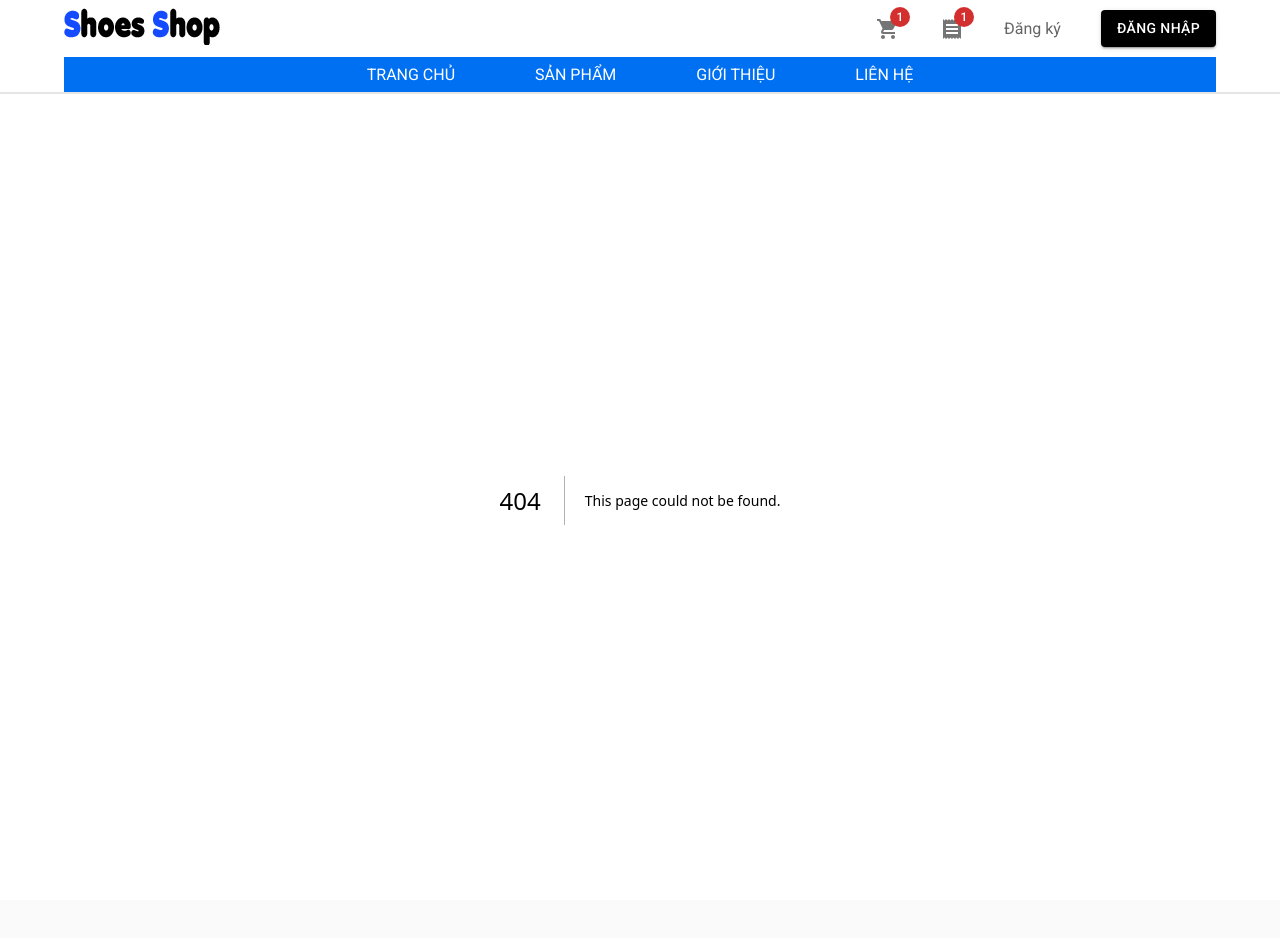
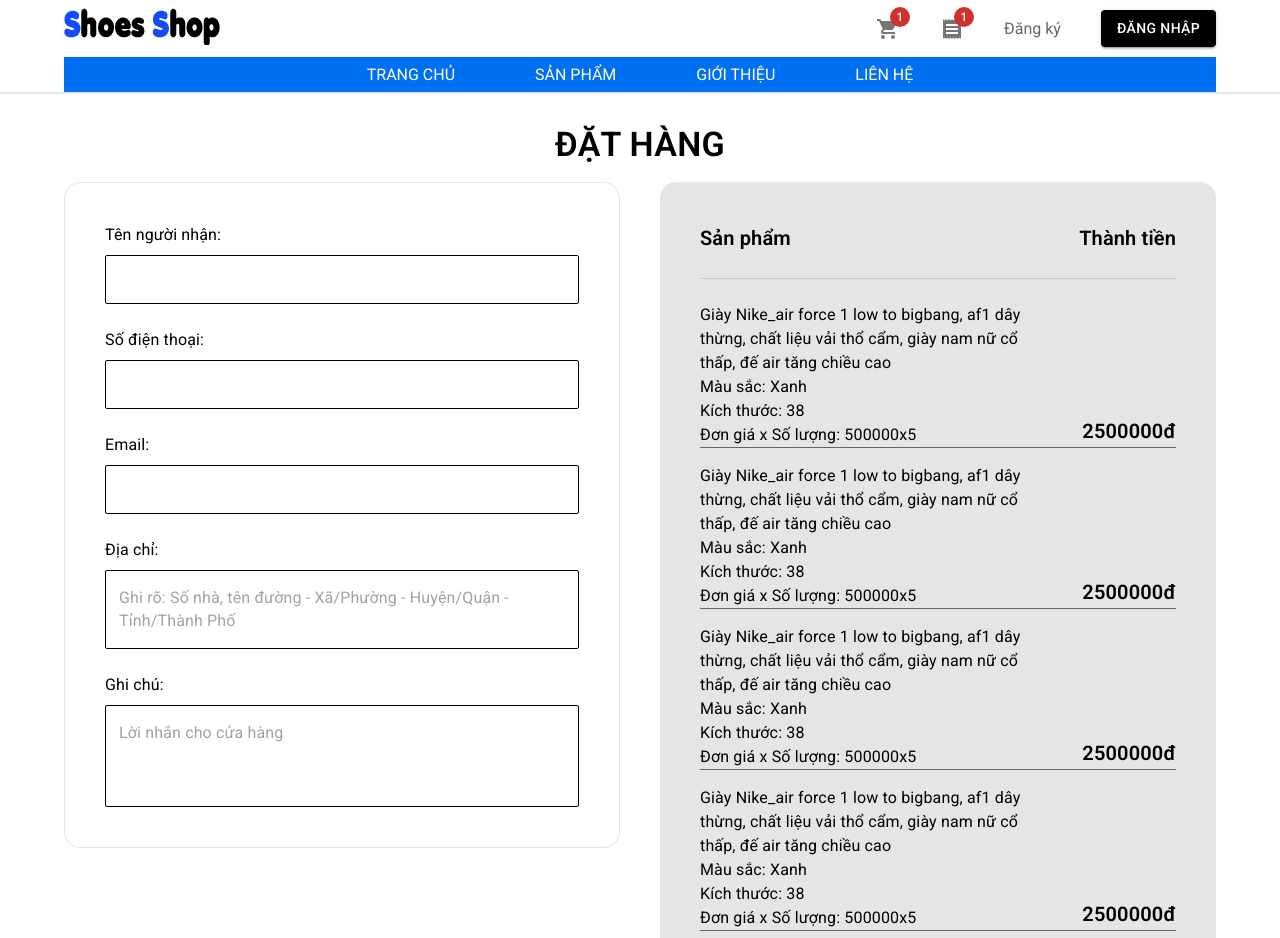
Before and after one commit to loinvl/shoes-shop-frontend, a Next.js app: page /checkout in a window 1280 px wide. Before the commit this address had no page. Shown: the top 938 px of the page. Built offline with nearby package versions, Linux system fonts and the light colour scheme.

Commit message:
checkout page ui

```diff
--- a/components/StyledTextField.jsx
+++ b/components/StyledTextField.jsx
@@ -15,14 +15,14 @@ const PrimaryInput = styled(TextField)({
 
 const NumberInput = styled(PrimaryInput)({
   "& input[type=number]": {
-    "-moz-appearance": "textfield",
+    "MozAppearance": "textfield",
   },
   "& input[type=number]::-webkit-outer-spin-button": {
-    "-webkit-appearance": "none",
+    "WebkitAppearance": "none",
     margin: 0,
   },
   "& input[type=number]::-webkit-inner-spin-button": {
-    "-webkit-appearance": "none",
+    "WebkitAppearance": "none",
     margin: 0,
   },
 });
--- /dev/null
+++ b/components/checkout/PurchaseInfo.jsx
@@ -0,0 +1,30 @@
+import { Box, Stack, Typography } from "@mui/material";
+import { NumberInput, PrimaryInput } from "../StyledTextField";
+import styleColors from "@/styles/styleColors";
+
+export default function PurchaseInfo() {
+  return (
+    <Stack p={5} gap={3} sx={{border: `1px solid ${styleColors.cloudyGray}`, borderRadius: "1em"}}>
+      <Box>
+        <Typography mb={1}>Tên người nhận:</Typography>
+        <PrimaryInput fullWidth></PrimaryInput>
+      </Box>
+      <Box>
+        <Typography mb={1}>Số điện thoại:</Typography>
+        <NumberInput type="number" fullWidth></NumberInput>
+      </Box>
+      <Box>
+        <Typography mb={1}>Email:</Typography>
+        <PrimaryInput fullWidth></PrimaryInput>
+      </Box>
+      <Box>
+        <Typography mb={1}>Địa chỉ:</Typography>
+        <PrimaryInput fullWidth multiline rows={2} placeholder="Ghi rõ: Số nhà, tên đường - Xã/Phường - Huyện/Quận - Tỉnh/Thành Phố"></PrimaryInput>
+      </Box>
+      <Box>
+        <Typography mb={1}>Ghi chú:</Typography>
+        <PrimaryInput fullWidth multiline rows={3} placeholder="Lời nhắn cho cửa hàng"></PrimaryInput>
+      </Box>
+    </Stack>
+  );
+}
--- /dev/null
+++ b/components/checkout/PurchaseOrder.jsx
@@ -0,0 +1,45 @@
+import styleColors from "@/styles/styleColors";
+import { Box, Divider, Stack, Typography } from "@mui/material";
+
+export default function PurchaseOrder({ orders }) {
+  return (
+    <Stack p={5} gap={3} sx={{ borderRadius: "1em", backgroundColor: styleColors.cloudyGray }}>
+      <Box display="flex" justifyContent="space-between">
+        <Typography variant="h6" fontWeight="600">Sản phẩm</Typography>
+        <Typography variant="h6" fontWeight="600">Thành tiền</Typography>
+      </Box>
+      <Divider />
+      <Stack gap={2}>
+        {orders.map((order, index) => (
+          <Box key={index} display="flex" justifyContent="space-between" alignItems="end" gap={3} sx={{borderBottom: `1px solid ${styleColors.metalGray}`}}>
+            <Box flex={3}>
+              <Typography>{order.shoesModelName}</Typography>
+              <Typography>Màu sắc: {order.color}</Typography>
+              <Typography>Kích thước: {order.size}</Typography>
+              <Typography>Đơn giá x Số lượng: {order.unitPrice}x{order.quantity}</Typography>
+            </Box>
+            <Box flex={1} textAlign="right">
+              <Typography variant="h6" fontWeight="600">
+                {order.unitPrice * order.quantity}đ
+              </Typography>
+            </Box>
+          </Box>
+        ))}
+      </Stack>
+      <Divider />
+      <Box display="flex" justifyContent="space-between" alignItems="center">
+        <Typography>Phí vận chuyển:</Typography>
+        <Typography variant="h6" fontWeight="600">
+          30000đ
+        </Typography>
+      </Box>
+      <Divider />
+      <Box display="flex" justifyContent="space-between" alignItems="center">
+        <Typography>Tổng cộng:</Typography>
+        <Typography variant="h5" fontWeight="600">
+          1000000đ
+        </Typography>
+      </Box>
+    </Stack>
+  );
+}
--- a/components/shoes-model/ShoesModelInfo.jsx
+++ b/components/shoes-model/ShoesModelInfo.jsx
@@ -52,7 +52,7 @@ export default function ShoesModelInfo({ info }) {
             <Typography>Màu sắc:</Typography>
           </Grid>
           {info.shoeses.map((shoes) => (
-            <Grid item xs={4} sm={2}>
+            <Grid item xs={4} sm={2} key={shoes.shoesID}>
               {currentShoes.shoesID === shoes.shoesID ? (
                 <PrimaryButton
                   fullWidth
@@ -80,7 +80,7 @@ export default function ShoesModelInfo({ info }) {
             <Typography>Kích thước:</Typography>
           </Grid>
           {info.shoeses.map((shoes) => (
-            <Grid item xs={4} sm={2}>
+            <Grid item xs={4} sm={2} key={shoes.shoesID}>
               {currentShoes.shoesID === shoes.shoesID ? (
                 <PrimaryButton
                   fullWidth
--- /dev/null
+++ b/pages/checkout/index.jsx
@@ -0,0 +1,71 @@
+import { PrimaryButton } from "@/components/StyledButton";
+import PurchaseInfo from "@/components/checkout/PurchaseInfo";
+import PurchaseOrder from "@/components/checkout/PurchaseOrder";
+import { Box, Container, Typography } from "@mui/material";
+
+const orders = [
+    {
+        shoesModelName: "Giày Nike_air force 1 low to bigbang, af1 dây thừng, chất liệu vải thổ cẩm, giày nam nữ cổ thấp, đế air tăng chiều cao",
+        quantity: 5,
+        color: "Xanh",
+        size: 38,
+        unitPrice: 500000
+    },
+    {
+        shoesModelName: "Giày Nike_air force 1 low to bigbang, af1 dây thừng, chất liệu vải thổ cẩm, giày nam nữ cổ thấp, đế air tăng chiều cao",
+        quantity: 5,
+        color: "Xanh",
+        size: 38,
+        unitPrice: 500000
+    },
+    {
+        shoesModelName: "Giày Nike_air force 1 low to bigbang, af1 dây thừng, chất liệu vải thổ cẩm, giày nam nữ cổ thấp, đế air tăng chiều cao",
+        quantity: 5,
+        color: "Xanh",
+        size: 38,
+        unitPrice: 500000
+    },
+    {
+        shoesModelName: "Giày Nike_air force 1 low to bigbang, af1 dây thừng, chất liệu vải thổ cẩm, giày nam nữ cổ thấp, đế air tăng chiều cao",
+        quantity: 5,
+        color: "Xanh",
+        size: 38,
+        unitPrice: 500000
+    },
+    {
+        shoesModelName: "Giày Nike_air force 1 low to bigbang, af1 dây thừng, chất liệu vải thổ cẩm, giày nam nữ cổ thấp, đế air tăng chiều cao",
+        quantity: 5,
+        color: "Xanh",
+        size: 38,
+        unitPrice: 500000
+    }
+]
+
+export default function CheckoutPage() {
+  return (
+    <Container>
+      <Box mt={3} mb={5}>
+        <Box>
+          <Typography variant="h4" fontWeight="600" textAlign="center">
+            ĐẶT HÀNG
+          </Typography>
+        </Box>
+        <Box my={2}>
+          <Box display="flex" flexDirection={{ xs: "column", md: "row" }} gap={5}>
+            <Box flex={1}>
+              <PurchaseInfo />
+            </Box>
+            <Box flex={1}>
+              <PurchaseOrder orders={orders}/>
+            </Box>
+          </Box>
+        </Box>
+        <Box>
+          <PrimaryButton size="large" fullWidth>
+            Đặt Hàng
+          </PrimaryButton>
+        </Box>
+      </Box>
+    </Container>
+  );
+}
```
Also changed, not shown: pages/cart/index.jsx (+25 -0 lines).
